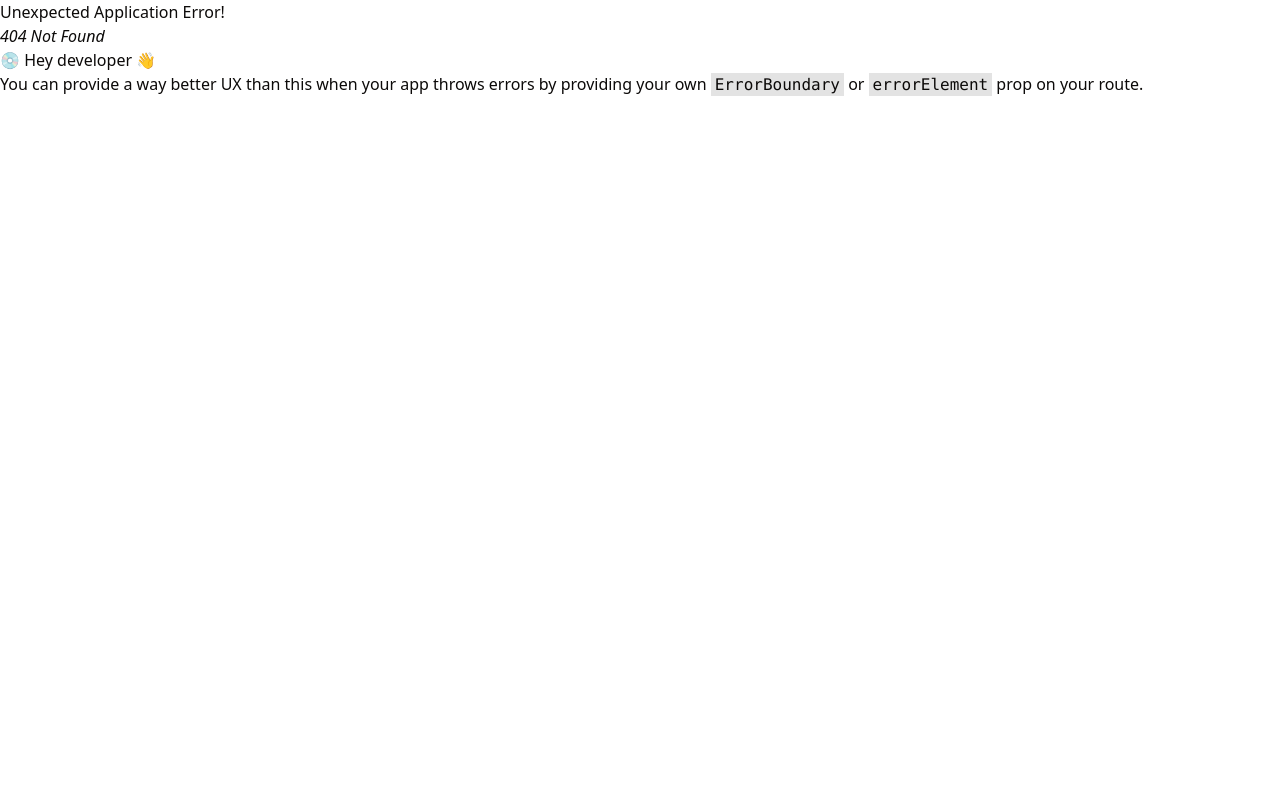
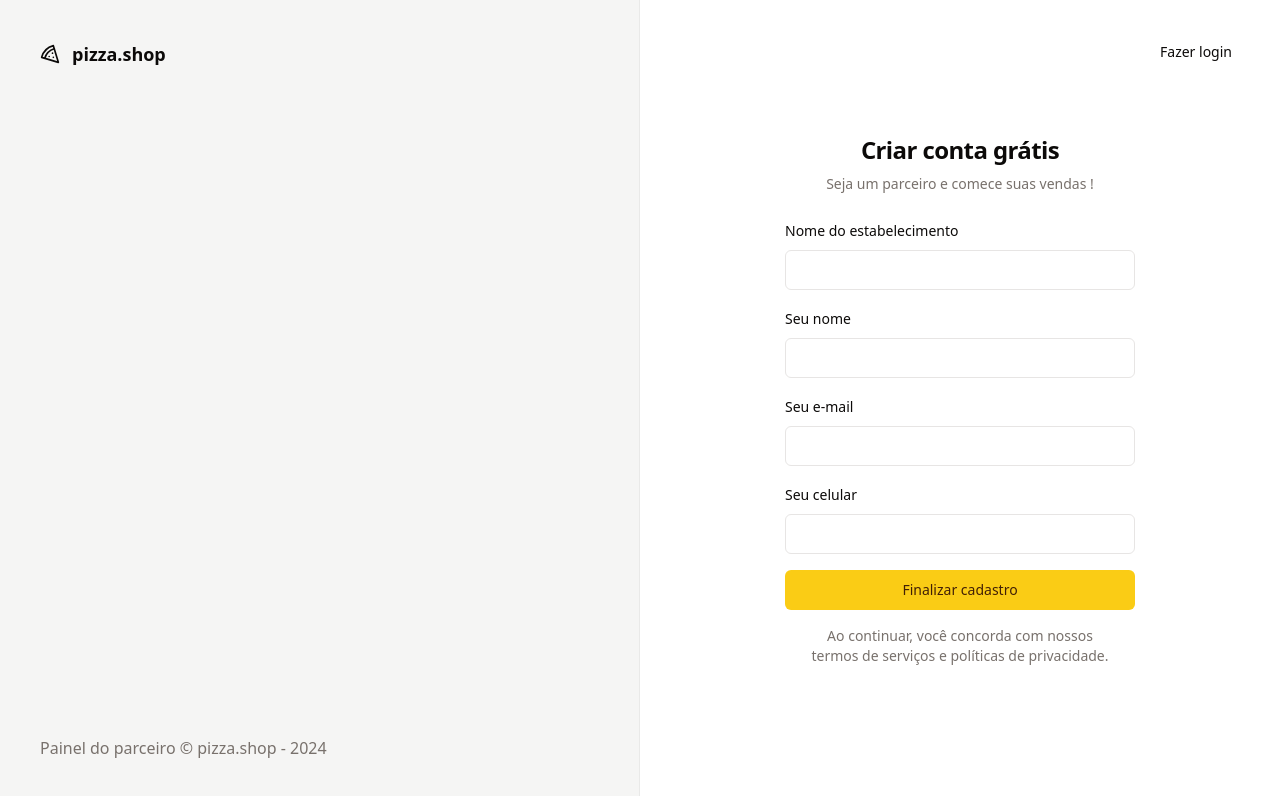
Before and after one commit to matheusmfl/pizza-management-orders-webs, a React (Vite) app: page /sign-up in a window 1280 px wide. Before the commit this address had no page. Shown: the top 796 px of the page. Built offline with nearby package versions, Linux system fonts and the light colour scheme.

Commit message:
feat: add sign-up page

```diff
--- a/src/pages/_layouts/auth.tsx
+++ b/src/pages/_layouts/auth.tsx
@@ -17,7 +17,7 @@
         </footer>
       </div>
 
-      <div className="flex flex-col items-center justify-center">
+      <div className="flex flex-col items-center justify-center relative">
         <Outlet />
       </div>
     </div>
--- a/src/pages/auth/sign-in.tsx
+++ b/src/pages/auth/sign-in.tsx
@@ -1,57 +1,69 @@
-import { Button } from '@/components/ui/button'
-import { Input } from '@/components/ui/input'
-import { Label } from '@/components/ui/label'
-import { Helmet } from 'react-helmet-async'
-import { useForm } from 'react-hook-form'
-import { toast } from 'sonner'
-import {z} from 'zod'
-
+import { Button } from "@/components/ui/button";
+import { Input } from "@/components/ui/input";
+import { Label } from "@/components/ui/label";
+import { Helmet } from "react-helmet-async";
+import { useForm } from "react-hook-form";
+import { toast } from "sonner";
+import { z } from "zod";
+import { Link } from 'react-router-dom'
 
 const signInForm = z.object({
-  email: z.string().email()
-})
+  email: z.string().email(),
+});
 
-type SignInForm = z.infer<typeof signInForm>
+type SignInForm = z.infer<typeof signInForm>;
 
 export function SignIn() {
-
-  const {register, handleSubmit, formState: {isSubmitting} } = useForm<SignInForm>()
+  const {
+    register,
+    handleSubmit,
+    formState: { isSubmitting },
+  } = useForm<SignInForm>();
 
   const handleSignIn = async (data: SignInForm) => {
-    console.log(data)
-    await new Promise((resolve) => setTimeout(resolve, 2000))
+    console.log(data);
+    await new Promise((resolve) => setTimeout(resolve, 2000));
 
-    toast.success('Enviamos um link de autenticação para o seu e-mail.', {
+    toast.success("Enviamos um link de autenticação para o seu e-mail.", {
       action: {
-        label: 'Re-enviar',
-        onClick: () => handleSignIn(data)
-      }
-    })
-  }
+        label: "Re-enviar",
+        onClick: () => handleSignIn(data),
+      },
+    });
+  };
 
   return (
     <div>
       <Helmet title="Login" />
-     <div className='p-8'>
-        <div className='w-[350px] flex flex-col justify-center gap-6 '>
+      <div className="p-8">
+        <Button variant={'ghost'} asChild className="absolute right-8 top-8 ">
+        <Link to={'/sign-up'} className="">
+          Novo estabelecimento
+          </Link>
+        </Button>
 
-          <div className='flex flex-col gap-2 text-center'>
-            <h1 className='text-2xl font-semibold tracking-tight'>Acessar painel</h1>
-            <p className='text-sm text-muted-foreground'>Acompanhe suas vendas pelo painel do parceiro !</p>
+        <div className="w-[350px] flex flex-col justify-center gap-6 ">
+          <div className="flex flex-col gap-2 text-center">
+            <h1 className="text-2xl font-semibold tracking-tight">
+              Acessar painel
+            </h1>
+            <p className="text-sm text-muted-foreground">
+              Acompanhe suas vendas pelo painel do parceiro !
+            </p>
           </div>
 
-          <form className='space-y-4' onSubmit={handleSubmit(handleSignIn)}>
-            <div className='space-y-2'>
-                <Label htmlFor='email'>Seu e-mail</Label>
-                <Input id='email' type='email' {...register('email')} />
+          <form className="space-y-4" onSubmit={handleSubmit(handleSignIn)}>
+            <div className="space-y-2">
+              <Label htmlFor="email">Seu e-mail</Label>
+              <Input id="email" type="email" {...register("email")} />
             </div>
 
-            <Button disabled={isSubmitting} type='submit' className='w-full'>
+            <Button disabled={isSubmitting} type="submit" className="w-full">
               Acessar o painel
             </Button>
           </form>
         </div>
-     </div>
+      </div>
     </div>
-  )
+  );
 }
--- /dev/null
+++ b/src/pages/auth/sign-up.tsx
@@ -0,0 +1,92 @@
+import { Button } from "@/components/ui/button";
+import { Input } from "@/components/ui/input";
+import { Label } from "@/components/ui/label";
+import { Helmet } from "react-helmet-async";
+import { useForm } from "react-hook-form";
+import { Link, useNavigate } from "react-router-dom";
+import { toast } from "sonner";
+import { z } from "zod";
+
+const signUpForm = z.object({
+  restaurantName: z.string(),
+  managerName: z.string(),
+  phone: z.string(),
+  email: z.string().email(),
+});
+
+type SignUpForm = z.infer<typeof signUpForm>;
+
+export function SignUp() {
+
+  const navigate = useNavigate()
+  const {
+    register,
+    handleSubmit,
+    formState: { isSubmitting },
+  } = useForm<SignUpForm>();
+
+  const handleSignUp = async (data: SignUpForm) => {
+    console.log(data);
+    await new Promise((resolve) => setTimeout(resolve, 2000));
+
+    toast.success("Restaurante cadastrado com sucesso.", {
+      action: {
+        label: "Login",
+        onClick: () => navigate('/sign-in'),
+      },
+    });
+  };
+
+  return (
+    <div>
+      <Helmet title="Cadastro" />
+      <div className="p-8">
+        <Button variant={"ghost"} asChild className="absolute right-8 top-8 ">
+          <Link to={"/sign-in"} className="">
+            Fazer login
+          </Link>
+        </Button>
+        <div className="w-[350px] flex flex-col justify-center gap-6 ">
+          <div className="flex flex-col gap-2 text-center">
+            <h1 className="text-2xl font-semibold tracking-tight">
+              Criar conta grátis
+            </h1>
+            <p className="text-sm text-muted-foreground">
+              Seja um parceiro e comece suas vendas !
+            </p>
+          </div>
+
+          <form className="space-y-4" onSubmit={handleSubmit(handleSignUp)}>
+            <div className="space-y-2">
+              <Label htmlFor="restaurantName">Nome do estabelecimento</Label>
+              <Input id="restaurantName" type="text" {...register("restaurantName")} />
+            </div>
+
+            <div className="space-y-2">
+              <Label htmlFor="managerName">Seu nome</Label>
+              <Input id="managerName" type="text" {...register("managerName")} />
+            </div>
+
+            <div className="space-y-2">
+              <Label htmlFor="email">Seu e-mail</Label>
+              <Input id="email" type="email" {...register("email")} />
+            </div>
+
+            <div className="space-y-2">
+              <Label htmlFor="phone">Seu celular</Label>
+              <Input id="phone" type="tel" {...register("phone")} />
+            </div>
+
+            <Button disabled={isSubmitting} type="submit" className="w-full">
+              Finalizar cadastro
+            </Button>
+
+            <p className="px-6 text-center text-sm leading-relax text-muted-foreground">
+              Ao continuar, você concorda com nossos termos de serviços e políticas de privacidade.
+            </p>
+          </form>
+        </div>
+      </div>
+    </div>
+  );
+}
--- a/src/routes.tsx
+++ b/src/routes.tsx
@@ -4,6 +4,7 @@
 import { AuthLayout } from './pages/_layouts/auth'
 import { Dashboard } from './pages/app/dashboard'
 import { SignIn } from './pages/auth/sign-in'
+import { SignUp } from './pages/auth/sign-up'
 
 export const router = createBrowserRouter([
   {
@@ -24,6 +25,10 @@
         path: '/sign-in',
         element: <SignIn />,
       },
+      {
+        path: '/sign-up',
+        element: <SignUp />
+      }
     ],
   },
 ])
```
